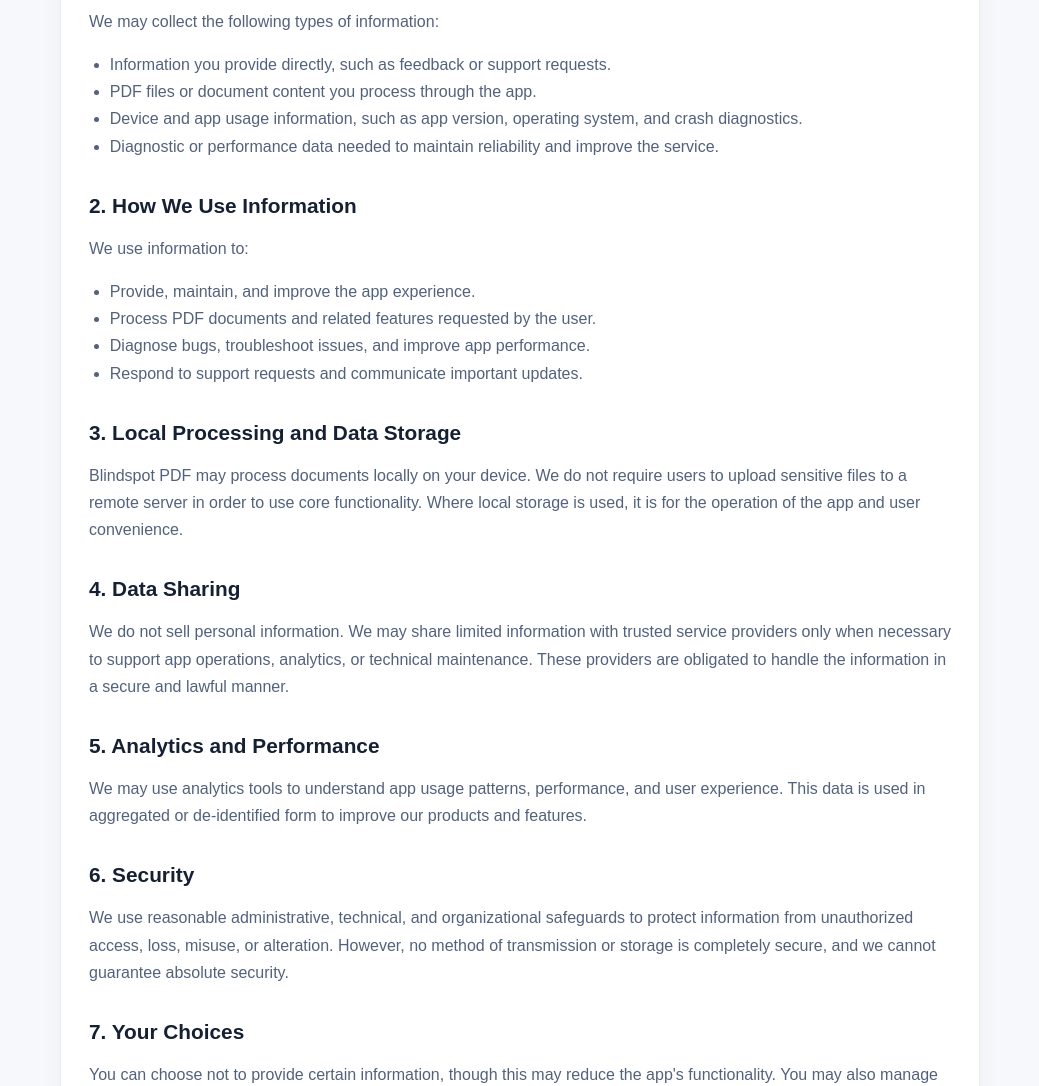
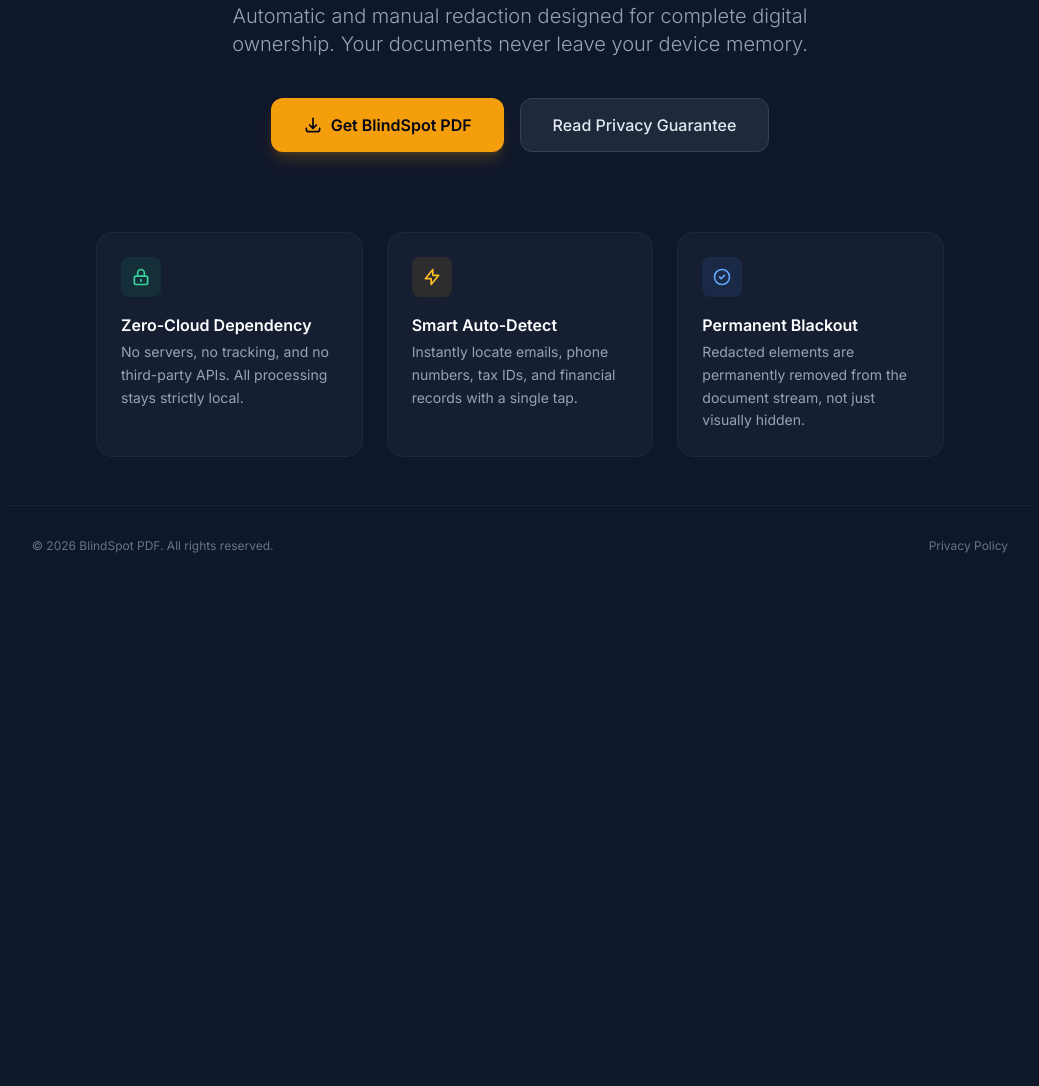
Before and after one commit to zgulser/blindspot-pdf-privacy-policy, a plain HTML site: page index.html in a window 1280 px wide. Shown: the part 340-1426 px from the top of the page, without its empty margins (120-1159 px from the left). After the commit the page ends 926 px from the top, so only its background shows below. Drawn offline with nearby package versions, Linux system fonts and the light colour scheme.

Commit message:
Revise privacy policy layout and content
Updated the privacy policy content and styling in index.html. Added header navigation and improved layout with Tailwind CSS.

```diff
--- a/index.html
+++ b/index.html
@@ -1,180 +1,153 @@
 <!DOCTYPE html>
 <html lang="en">
-  <head>
-    <meta charset="UTF-8" />
-    <meta name="viewport" content="width=device-width, initial-scale=1.0" />
-    <title>Blindspot PDF Privacy Policy</title>
+<head>
+    <meta charset="UTF-8">
+    <meta name="viewport" content="width=device-width, initial-scale=1.0">
+    <title>BlindSpot PDF - Privacy-First Document Redaction</title>
+    <script src="https://cdn.tailwindcss.com"></script>
+    <link href="https://fonts.googleapis.com/css2?family=Inter:wght@300;400;500;600;700&display=swap" rel="stylesheet">
     <style>
-      :root {
-        --bg: #f6f8fb;
-        --card: #ffffff;
-        --text: #162033;
-        --muted: #53627c;
-        --border: #e6ebf2;
-        --accent: #2563eb;
-        --accent-soft: #dbeafe;
-      }
+        body { font-family: 'Inter', sans-serif; }
+    </style>
+</head>
+<body class="bg-slate-900 text-slate-100 min-h-screen flex flex-col justify-between selection:bg-amber-500 selection:text-slate-900">
 
-      * { box-sizing: border-box; }
+    <!-- Header Navigation -->
+    <header class="max-w-5xl w-full mx-auto px-6 py-6 flex items-center justify-between">
+        <div class="flex items-center gap-3">
+            <div class="w-10 h-10 rounded-xl bg-slate-800 border border-slate-700 flex items-center justify-center shadow-md">
+                <div class="w-5 h-5 bg-amber-500 rounded-sm relative flex items-center justify-center">
+                    <div class="w-3 h-1 bg-slate-900 rounded-full"></div>
+                </div>
+            </div>
+            <span class="font-bold text-xl tracking-tight text-white">BlindSpot <span class="text-amber-500">PDF</span></span>
+        </div>
+        <button onclick="toggleModal()" class="text-xs font-medium text-slate-400 hover:text-slate-200 transition-colors">
+            Privacy Policy
+        </button>
+    </header>
 
-      body {
-        margin: 0;
-        font-family: Arial, Helvetica, sans-serif;
-        background: var(--bg);
-        color: var(--text);
-        line-height: 1.7;
-      }
+    <!-- Main Hero Section -->
+    <main class="max-w-4xl mx-auto px-6 py-12 text-center flex flex-col items-center">
+        <!-- Badge -->
+        <div class="inline-flex items-center gap-2 px-3.5 py-1.5 rounded-full bg-emerald-950/80 border border-emerald-500/30 text-emerald-400 text-xs font-medium mb-8">
+            <span class="w-2 h-2 rounded-full bg-emerald-400 animate-pulse"></span>
+            AIR-GAP ACTIVE • 100% ON-DEVICE
+        </div>
 
-      .container {
-        max-width: 960px;
-        margin: 0 auto;
-        padding: 48px 20px 64px;
-      }
+        <!-- Headline -->
+        <h1 class="text-4xl sm:text-6xl font-extrabold text-white tracking-tight leading-tight mb-6">
+            Sanitize sensitive PDF data with <span class="text-transparent bg-clip-text bg-gradient-to-r from-amber-400 to-amber-600">zero cloud risk</span>.
+        </h1>
 
-      .card {
-        background: var(--card);
-        border: 1px solid var(--border);
-        border-radius: 18px;
-        box-shadow: 0 8px 24px rgba(15, 23, 42, 0.04);
-        padding: 36px 28px;
-      }
-
-      h1, h2, h3 {
-        color: var(--text);
-        line-height: 1.3;
-      }
-
-      h1 {
-        font-size: clamp(2rem, 4vw, 3rem);
-        margin-top: 0;
-        margin-bottom: 0.25em;
-      }
-
-      h2 {
-        font-size: 1.3rem;
-        margin-top: 2rem;
-        margin-bottom: 0.75rem;
-      }
-
-      p, li {
-        color: var(--muted);
-      }
-
-      ul {
-        padding-left: 1.3rem;
-      }
-
-      .meta {
-        display: inline-block;
-        background: var(--accent-soft);
-        color: var(--accent);
-        font-weight: 700;
-        font-size: 0.85rem;
-        padding: 0.5rem 0.8rem;
-        border-radius: 999px;
-        margin-bottom: 1rem;
-      }
-
-      .footer {
-        margin-top: 2.5rem;
-        padding-top: 1.25rem;
-        border-top: 1px solid var(--border);
-      }
-    </style>
-  </head>
-  <body>
-    <main class="container">
-      <div class="card">
-        <div class="meta">Privacy Policy</div>
-        <h1>Blindspot PDF Privacy Policy</h1>
-
-        <p>
-          This Privacy Policy explains how Blindspot PDF handles information when you use
-          our app and related services. We respect your privacy and aim to keep the
-          collection and use of personal data minimal and transparent.
+        <!-- Subtitle -->
+        <p class="text-lg sm:text-xl text-slate-400 max-w-2xl font-light mb-10 leading-relaxed">
+            Automatic and manual redaction designed for complete digital ownership. Your documents never leave your device memory.
         </p>
 
-        <h2>1. Information We Collect</h2>
-        <p>We may collect the following types of information:</p>
-        <ul>
-          <li>Information you provide directly, such as feedback or support requests.</li>
-          <li>PDF files or document content you process through the app.</li>
-          <li>Device and app usage information, such as app version, operating system, and crash diagnostics.</li>
-          <li>Diagnostic or performance data needed to maintain reliability and improve the service.</li>
-        </ul>
+        <!-- CTA Buttons -->
+        <div class="flex flex-col sm:flex-row gap-4 w-full sm:w-auto">
+            <a href="#download" class="inline-flex items-center justify-center gap-2 px-8 py-3.5 rounded-xl bg-amber-500 hover:bg-amber-400 text-slate-950 font-semibold text-base transition-all transform active:scale-95 shadow-lg shadow-amber-500/20">
+                <svg class="w-5 h-5" fill="none" stroke="currentColor" viewBox="0 0 24 24"><path stroke-linecap="round" stroke-linejoin="round" stroke-width="2" d="M4 16v1a3 3 0 003 3h10a3 3 0 003-3v-1m-4-4l-4 4m0 0l-4-4m4 4V4"></path></svg>
+                Get BlindSpot PDF
+            </a>
+            <button onclick="toggleModal()" class="inline-flex items-center justify-center gap-2 px-8 py-3.5 rounded-xl bg-slate-800 hover:bg-slate-700 text-slate-200 font-medium text-base border border-slate-700 transition-all">
+                Read Privacy Guarantee
+            </button>
+        </div>
 
-        <h2>2. How We Use Information</h2>
-        <p>We use information to:</p>
-        <ul>
-          <li>Provide, maintain, and improve the app experience.</li>
-          <li>Process PDF documents and related features requested by the user.</li>
-          <li>Diagnose bugs, troubleshoot issues, and improve app performance.</li>
-          <li>Respond to support requests and communicate important updates.</li>
-        </ul>
+        <!-- App Guarantee Cards -->
+        <div class="grid grid-cols-1 md:grid-cols-3 gap-6 mt-20 w-full text-left">
+            <div class="p-6 rounded-2xl bg-slate-800/50 border border-slate-800 hover:border-slate-700 transition-colors">
+                <div class="w-10 h-10 rounded-lg bg-emerald-500/10 text-emerald-400 flex items-center justify-center mb-4">
+                    <svg class="w-5 h-5" fill="none" stroke="currentColor" viewBox="0 0 24 24"><path stroke-linecap="round" stroke-linejoin="round" stroke-width="2" d="M12 15v2m-6 4h12a2 2 0 002-2v-6a2 2 0 00-2-2H6a2 2 0 00-2 2v6a2 2 0 002 2zm10-10V7a4 4 0 00-8 0v4h8z"></path></svg>
+                </div>
+                <h3 class="text-white font-semibold mb-1">Zero-Cloud Dependency</h3>
+                <p class="text-sm text-slate-400 leading-relaxed">No servers, no tracking, and no third-party APIs. All processing stays strictly local.</p>
+            </div>
+            <div class="p-6 rounded-2xl bg-slate-800/50 border border-slate-800 hover:border-slate-700 transition-colors">
+                <div class="w-10 h-10 rounded-lg bg-amber-500/10 text-amber-400 flex items-center justify-center mb-4">
+                    <svg class="w-5 h-5" fill="none" stroke="currentColor" viewBox="0 0 24 24"><path stroke-linecap="round" stroke-linejoin="round" stroke-width="2" d="M13 10V3L4 14h7v7l9-11h-7z"></path></svg>
+                </div>
+                <h3 class="text-white font-semibold mb-1">Smart Auto-Detect</h3>
+                <p class="text-sm text-slate-400 leading-relaxed">Instantly locate emails, phone numbers, tax IDs, and financial records with a single tap.</p>
+            </div>
+            <div class="p-6 rounded-2xl bg-slate-800/50 border border-slate-800 hover:border-slate-700 transition-colors">
+                <div class="w-10 h-10 rounded-lg bg-blue-500/10 text-blue-400 flex items-center justify-center mb-4">
+                    <svg class="w-5 h-5" fill="none" stroke="currentColor" viewBox="0 0 24 24"><path stroke-linecap="round" stroke-linejoin="round" stroke-width="2" d="M9 12l2 2 4-4m6 2a9 9 0 11-18 0 9 9 0 0118 0z"></path></svg>
+                </div>
+                <h3 class="text-white font-semibold mb-1">Permanent Blackout</h3>
+                <p class="text-sm text-slate-400 leading-relaxed">Redacted elements are permanently removed from the document stream, not just visually hidden.</p>
+            </div>
+        </div>
+    </main>
 
-        <h2>3. Local Processing and Data Storage</h2>
-        <p>
-          Blindspot PDF may process documents locally on your device. We do not require
-          users to upload sensitive files to a remote server in order to use core
-          functionality. Where local storage is used, it is for the operation of the app
-          and user convenience.
-        </p>
+    <!-- Footer -->
+    <footer class="max-w-5xl w-full mx-auto px-6 py-8 border-t border-slate-800/80 flex flex-col sm:flex-row items-center justify-between text-xs text-slate-500 gap-4">
+        <p>&copy; 2026 BlindSpot PDF. All rights reserved.</p>
+        <button onclick="toggleModal()" class="hover:text-slate-300 transition-colors">Privacy Policy</button>
+    </footer>
 
-        <h2>4. Data Sharing</h2>
-        <p>
-          We do not sell personal information. We may share limited information with trusted
-          service providers only when necessary to support app operations, analytics, or
-          technical maintenance. These providers are obligated to handle the information in
-          a secure and lawful manner.
-        </p>
+    <!-- Privacy Policy Modal -->
+    <div id="privacyModal" class="fixed inset-0 bg-slate-950/80 backdrop-blur-sm z-50 hidden flex items-center justify-center p-4">
+        <div class="bg-slate-900 border border-slate-800 rounded-2xl max-w-2xl w-full max-h-[85vh] flex flex-col shadow-2xl overflow-hidden">
+            <!-- Modal Header -->
+            <div class="p-6 border-b border-slate-800 flex items-center justify-between">
+                <h2 class="text-xl font-bold text-white">Privacy Policy</h2>
+                <button onclick="toggleModal()" class="text-slate-400 hover:text-white p-1 rounded-lg hover:bg-slate-800 transition-colors">
+                    <svg class="w-6 h-6" fill="none" stroke="currentColor" viewBox="0 0 24 24"><path stroke-linecap="round" stroke-linejoin="round" stroke-width="2" d="M6 18L18 6M6 6l12 12"></path></svg>
+                </button>
+            </div>
+            <!-- Modal Body -->
+            <div class="p-6 overflow-y-auto space-y-6 text-sm text-slate-300 leading-relaxed">
+                <div>
+                    <span class="text-xs text-slate-500 block mb-1">Effective & Last Updated: October 25, 2026</span>
+                    <h3 class="text-base font-semibold text-white mb-2">Our Core Privacy Commitment</h3>
+                    <p>At <strong>BlindSpot PDF</strong>, we believe that your documents are strictly your business. We built this application around a simple principle: <strong>your data should never leave your device</strong>.</p>
+                    <p class="mt-2">BlindSpot PDF operates with zero-cloud dependency. All document processing, text analysis, and redactions happen entirely locally on your phone or tablet.</p>
+                </div>
 
-        <h2>5. Analytics and Performance</h2>
-        <p>
-          We may use analytics tools to understand app usage patterns, performance, and user
-          experience. This data is used in aggregated or de-identified form to improve our
-          products and features.
-        </p>
+                <div class="space-y-2">
+                    <h4 class="font-semibold text-white">1. Information We Do Not Collect</h4>
+                    <ul class="list-disc pl-5 space-y-1 text-slate-400">
+                        <li><strong>Document Files:</strong> We never upload, transfer, or store your PDFs or images on external servers.</li>
+                        <li><strong>Redacted Content:</strong> Names, addresses, emails, phone numbers, tax IDs, credit card numbers, or custom terms remain entirely in your device memory.</li>
+                        <li><strong>Personal Identifiers:</strong> We do not collect your name, email address, phone number, or device identifiers.</li>
+                    </ul>
+                </div>
 
-        <h2>6. Security</h2>
-        <p>
-          We use reasonable administrative, technical, and organizational safeguards to protect
-          information from unauthorized access, loss, misuse, or alteration. However, no
-          method of transmission or storage is completely secure, and we cannot guarantee
-          absolute security.
-        </p>
+                <div class="space-y-2">
+                    <h4 class="font-semibold text-white">2. Local Device Permissions</h4>
+                    <ul class="list-disc pl-5 space-y-1 text-slate-400">
+                        <li><strong>Storage / File Access:</strong> Used exclusively to let you select a PDF or image from your local files and save the redacted copy back.</li>
+                        <li><strong>Camera / Photos (Optional):</strong> Used only if you capture a document image directly within the app for redaction.</li>
+                    </ul>
+                </div>
 
-        <h2>7. Your Choices</h2>
-        <p>
-          You can choose not to provide certain information, though this may reduce the app's
-          functionality. You may also manage permissions on your device and update or delete
-          any local data associated with the app according to your device settings.
-        </p>
+                <div class="space-y-2">
+                    <h4 class="font-semibold text-white">3. Third-Party Services & Analytics</h4>
+                    <p class="text-slate-400">BlindSpot PDF does <strong>not</strong> include third-party tracking SDKs, advertising frameworks, remote OCR APIs, or behavior analytics tools.</p>
+                </div>
 
-        <h2>8. Children's Privacy</h2>
-        <p>
-          Blindspot PDF is not intended for children under the age of 13, and we do not
-          knowingly collect personal information from children under 13 without appropriate
-          parental consent.
-        </p>
+                <div class="space-y-2">
+                    <h4 class="font-semibold text-white">4. Contact Us</h4>
+                    <p class="text-slate-400">For questions regarding our privacy practices, contact us at: <a href="mailto:privacy@blindspotpdf.app" class="text-amber-400 hover:underline">privacy@blindspotpdf.app</a></p>
+                </div>
+            </div>
+            <!-- Modal Footer -->
+            <div class="p-4 border-t border-slate-800 bg-slate-900/50 text-right">
+                <button onclick="toggleModal()" class="px-5 py-2 rounded-xl bg-amber-500 hover:bg-amber-400 text-slate-950 font-semibold text-sm transition-colors">
+                    Close
+                </button>
+            </div>
+        </div>
+    </div>
 
-        <h2>9. Changes to This Policy</h2>
-        <p>
-          We may update this Privacy Policy periodically. Any changes will be reflected on this
-          page with an updated effective date. Continued use of the app after such changes
-          indicates acceptance of the updated policy.
-        </p>
-
-        <h2>10. Contact</h2>
-        <p>
-          If you have questions or concerns about this Privacy Policy or how your information is
-          handled, please contact us through the support channels associated with the Blindspot
-          PDF app or the repository owner listed for this project.
-        </p>
-
-        <div class="footer">
-          <p><strong>Effective Date:</strong> October 25, 2026</p>
-        </div>
-      </div>
-    </main>
-  </body>
+    <script>
+        function toggleModal() {
+            const modal = document.getElementById('privacyModal');
+            modal.classList.toggle('hidden');
+        }
+    </script>
+</body>
 </html>
```
